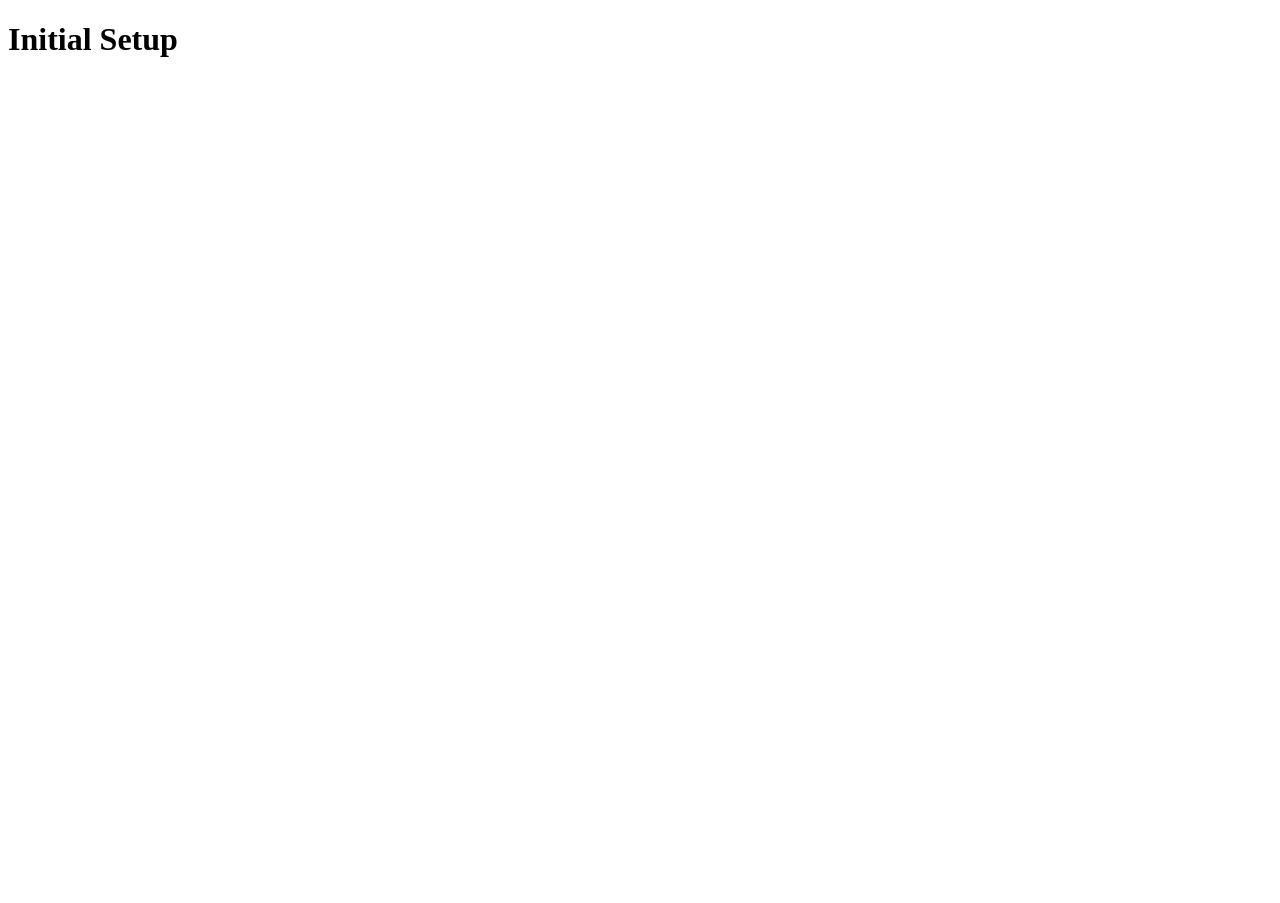
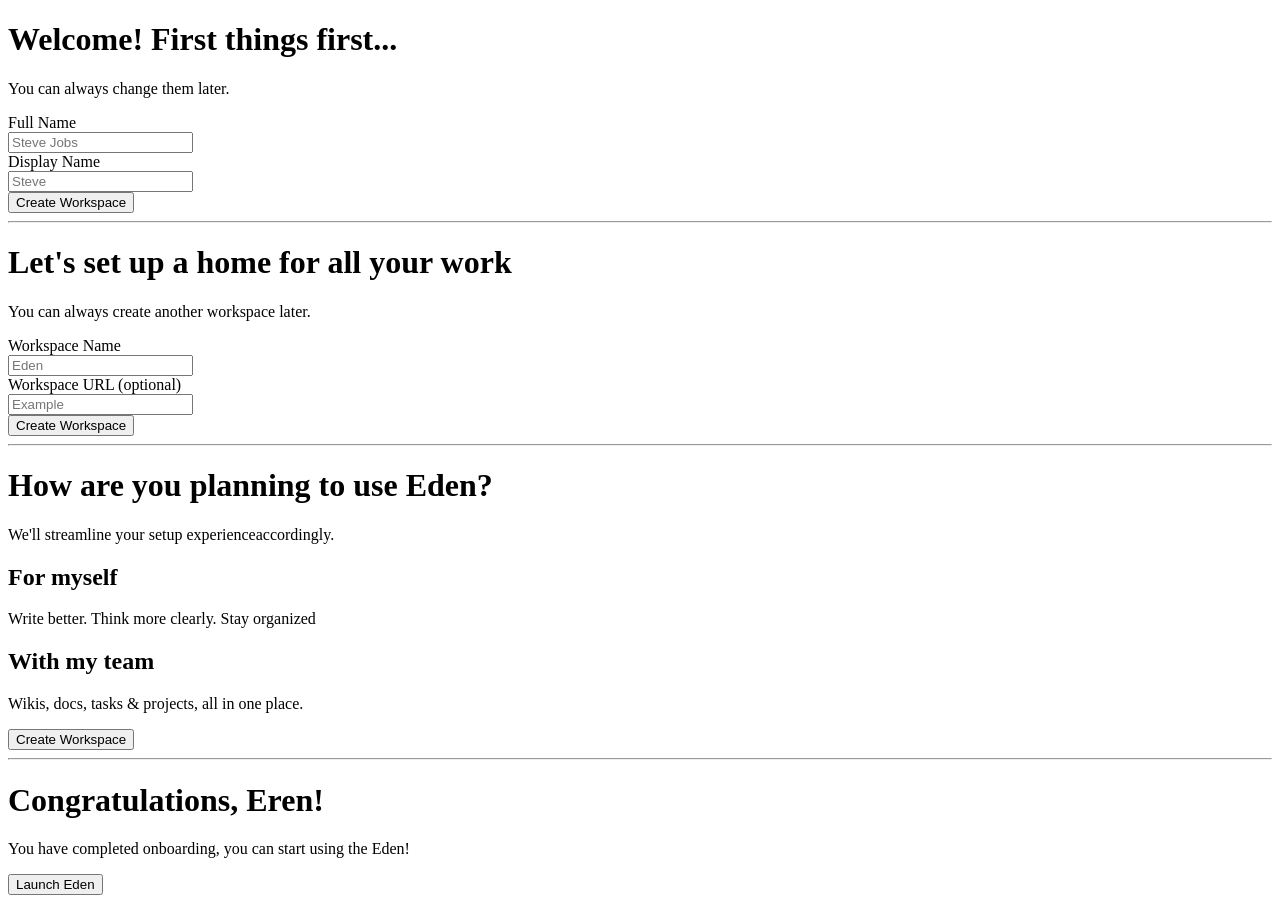
Before and after one commit to Rithik1010/mockup_assignment, a React (Create React App) app: page / in a window 1280 px wide. Before the commit the page ends 800 px from the top, so only its background shows below. Built offline with nearby package versions, Linux system fonts and the light colour scheme.

Commit message:
Created pages as components

```diff
--- a/src/App.js
+++ b/src/App.js
@@ -1,7 +1,18 @@
+import Welcome from "./components/Welcome";
+import SetUpHome from "./components/SetUpHome";
+import Plan from "./components/Plan";
+import Congratulation from "./components/Congratulation";
+
 function App() {
 	return (
 		<div className="App">
-			<h1>Initial Setup</h1>
+			<Welcome />
+			<hr />
+			<SetUpHome />
+			<hr />
+			<Plan />
+			<hr />
+			<Congratulation />
 		</div>
 	);
 }
--- /dev/null
+++ b/src/components/Congratulation.js
@@ -0,0 +1,13 @@
+import React from 'react'
+
+function Congratulation() {
+  return (
+    <div>
+        <h1>Congratulations, Eren!</h1>
+        <p>You have completed onboarding, you can start using the Eden!</p>
+        <input type="submit" value="Launch Eden" />
+    </div>
+  )
+}
+
+export default Congratulation
--- /dev/null
+++ b/src/components/Plan.js
@@ -0,0 +1,17 @@
+import React from 'react'
+
+function Plan() {
+  return (
+    <div>
+        <h1>How are you planning to use Eden?</h1>
+        <p>We'll streamline your setup experienceaccordingly.</p>
+        <h2>For myself</h2>
+        <p>Write better. Think more clearly. Stay organized</p>
+        <h2>With my team</h2>
+        <p>Wikis, docs, tasks &amp; projects, all in one place.</p>
+        <input type="submit" value="Create Workspace" />
+    </div>
+  )
+}
+
+export default Plan
--- /dev/null
+++ b/src/components/SetUpHome.js
@@ -0,0 +1,25 @@
+import React from 'react'
+
+function SetUpHome() {
+  return (
+    <div>
+        <h1>Let's set up a home for all your work</h1>
+        <p>You can always create another workspace later.</p>
+        <form>
+            <div>
+                <label>Workspace Name</label>
+                <br />
+                <input type="text" placeholder="Eden" />
+                <br />
+                <label>Workspace URL (optional)</label>
+                <br />
+                <input type="text" placeholder="Example" />
+                <br />
+                <input type="submit" value="Create Workspace" />
+            </div>
+        </form>
+    </div>
+  )
+}
+
+export default SetUpHome
--- /dev/null
+++ b/src/components/Welcome.js
@@ -0,0 +1,25 @@
+import React from 'react'
+
+function Welcome() {
+  return (
+    <div>
+        <h1>Welcome! First things first...</h1>
+        <p>You can always change them later.</p>
+        <form>
+            <div>
+                <label>Full Name</label>
+                <br />
+                <input type="text" placeholder="Steve Jobs" />
+                <br />
+                <label>Display Name</label>
+                <br />
+                <input type="text" placeholder="Steve" />
+                <br />
+                <input type="submit" value="Create Workspace" />
+            </div>
+        </form>
+    </div>
+  )
+}
+
+export default Welcome
```
